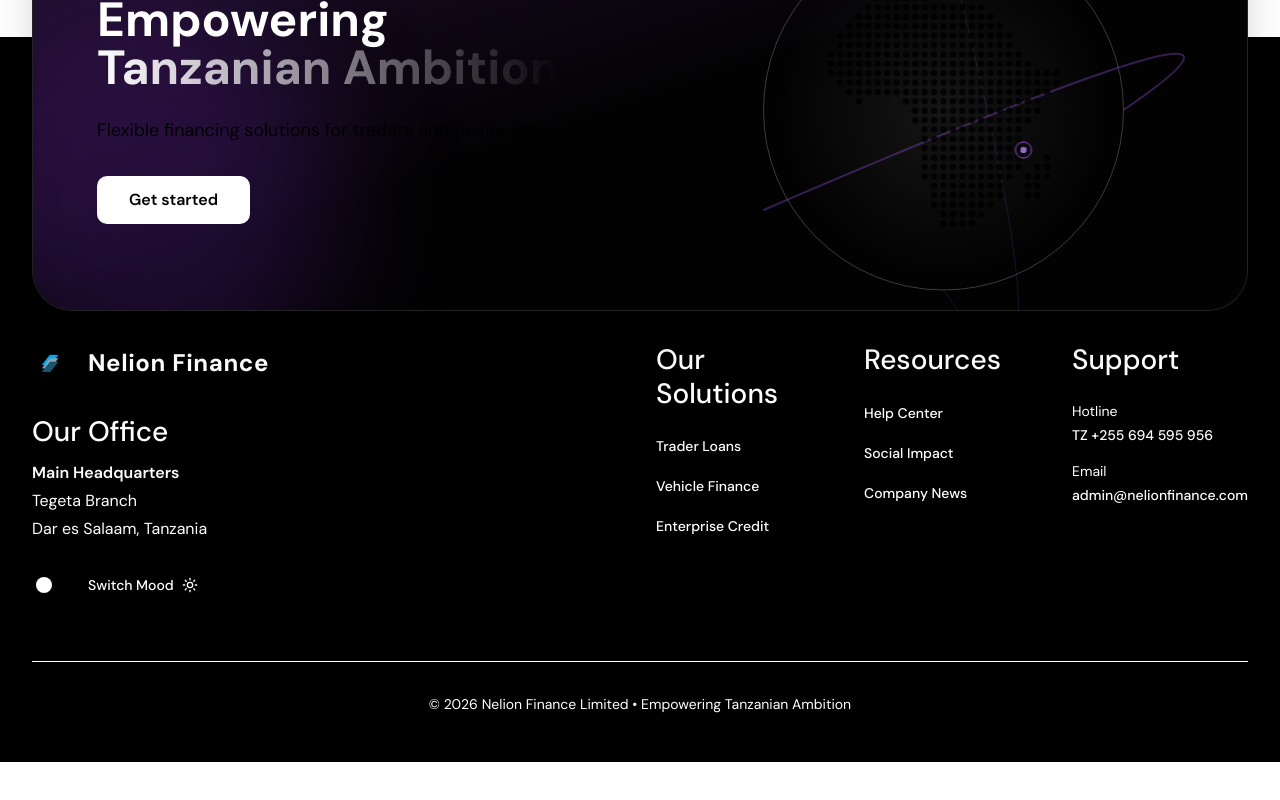
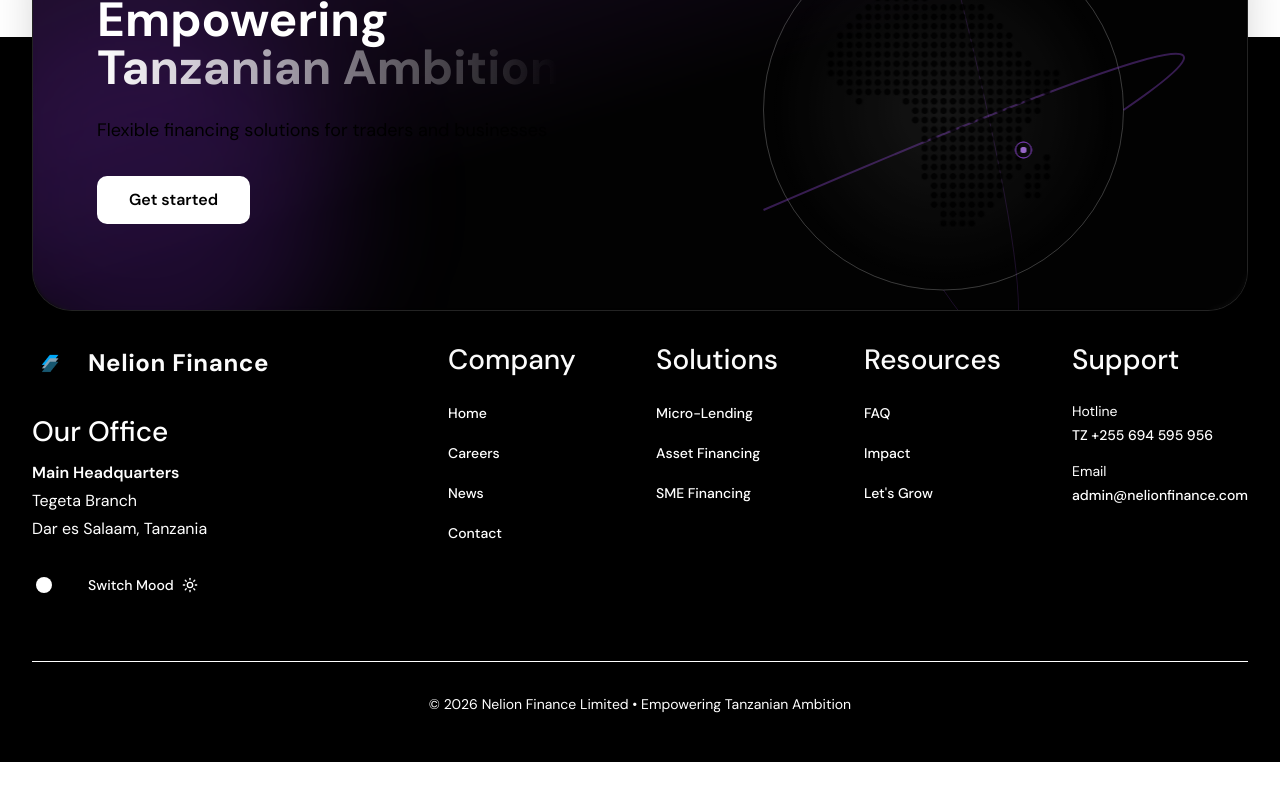
Before and after one commit to Cacorsams/Main-Nelion-Finance-Limited-Website, a Next.js app: page / in a window 1280 px wide. Shown: the part 8472-9272 px from the top of the page. Built offline with nearby package versions, Linux system fonts and the light colour scheme.

Commit message:
feat: enhance mobile header links with onClick handler for better navigation experience

```diff
--- a/src/app/components/layout/footer/index.tsx
+++ b/src/app/components/layout/footer/index.tsx
@@ -108,10 +108,10 @@ function DottedGlobe() {
             preserveAspectRatio="xMidYMid meet"
           />
           <circle
-          cx="280"
-          cy="240"
-          r="3"
-          className="text-purple-400 animate-pulse"
+            cx="280"
+            cy="240"
+            r="3"
+            className="text-purple-400 animate-pulse"
           />
 
           <circle
@@ -265,14 +265,36 @@ function FooterLinks() {
             </div>
           </div>
 
-          {/* Solutions */}
-          <div className="lg:col-span-2 lg:col-start-7">
-            <h3 className="text-gray-400 font-medium mb-6">Our Solutions</h3>
+          {/* Company Links */}
+          <div className="lg:col-span-2 lg:col-start-5">
+            <h3 className="text-gray-400 font-medium mb-6">Company</h3>
             <ul className="space-y-4">
               {[
-                { label: 'Trader Loans', href: '/#micro-lending' },
-                { label: 'Vehicle Finance', href: '/#asset-financing' },
-                { label: 'Enterprise Credit', href: '/#sme' }
+                { label: 'Home', href: '/' },
+                { label: 'Careers', href: '/careers' },
+                { label: 'News', href: '/blogs' },
+                { label: 'Contact', href: '/contact' }
+              ].map((item) => (
+                <li key={item.label}>
+                  <Link
+                    href={item.href}
+                    className="text-white hover:text-purple-400 transition-colors text-sm font-medium"
+                  >
+                    {item.label}
+                  </Link>
+                </li>
+              ))}
+            </ul>
+          </div>
+
+          {/* Solutions */}
+          <div className="lg:col-span-2">
+            <h3 className="text-gray-400 font-medium mb-6">Solutions</h3>
+            <ul className="space-y-4">
+              {[
+                { label: 'Micro-Lending', href: '/#micro-lending' },
+                { label: 'Asset Financing', href: '/#asset-financing' },
+                { label: 'SME Financing', href: '/#sme' }
               ].map((item) => (
                 <li key={item.label}>
                   <Link
@@ -292,9 +314,9 @@ function FooterLinks() {
             <h3 className="text-gray-400 font-medium mb-6">Resources</h3>
             <ul className="space-y-4">
               {[
-                { label: 'Help Center', href: '/faq' },
-                { label: 'Social Impact', href: '/impact' },
-                { label: 'Company News', href: '/blogs' }
+                { label: 'FAQ', href: '/faq' },
+                { label: 'Impact', href: '/impact' },
+                { label: 'Let\'s Grow', href: '/#lets-grow' }
               ].map((item) => (
                 <li key={item.label}>
                   <Link
--- a/src/app/components/layout/header/index.tsx
+++ b/src/app/components/layout/header/index.tsx
@@ -103,7 +103,11 @@ const Header: React.FC = () => {
         </div>
         <nav className="flex flex-col items-start p-4">
           {data.map((item: any, index: any) => (
-            <MobileHeaderLink key={index} item={item} />
+            <MobileHeaderLink
+              key={index}
+              item={item}
+              onClick={() => setNavbarOpen(false)}
+            />
           ))}
         </nav>
       </div>
--- a/src/app/components/layout/header/navigation/MobileHeaderLink.tsx
+++ b/src/app/components/layout/header/navigation/MobileHeaderLink.tsx
@@ -3,7 +3,7 @@ import Link from 'next/link';
 import { HeaderItem } from '../../../../types/layout/menu';
 import { usePathname, useRouter } from 'next/navigation';
 
-const MobileHeaderLink: React.FC<{ item: HeaderItem }> = ({ item }) => {
+const MobileHeaderLink: React.FC<{ item: HeaderItem; onClick?: () => void }> = ({ item, onClick }) => {
   const [submenuOpen, setSubmenuOpen] = useState(false);
 
   const handleToggle = () => {
@@ -13,6 +13,7 @@ const MobileHeaderLink: React.FC<{ item: HeaderItem }> = ({ item }) => {
 
   const handlenav = () => {
     router.push(item.href)
+    if (onClick) onClick();
   }
 
   const path = usePathname();
@@ -33,7 +34,12 @@ const MobileHeaderLink: React.FC<{ item: HeaderItem }> = ({ item }) => {
       {submenuOpen && item.submenu && (
         <div className="bg-white dark:bg-darkmode py-2 px-3 w-full">
           {item.submenu.map((subItem, index) => (
-            <Link key={index} href={subItem.href} className={`block py-2 px-3  ${subItem.href === path ? '!text-primary dark:text-primary' : 'text-gray'}`}>
+            <Link
+              key={index}
+              href={subItem.href}
+              onClick={onClick}
+              className={`block py-2 px-3  ${subItem.href === path ? '!text-primary dark:text-primary' : 'text-gray'}`}
+            >
               {subItem.label}
             </Link>
           ))}
```
